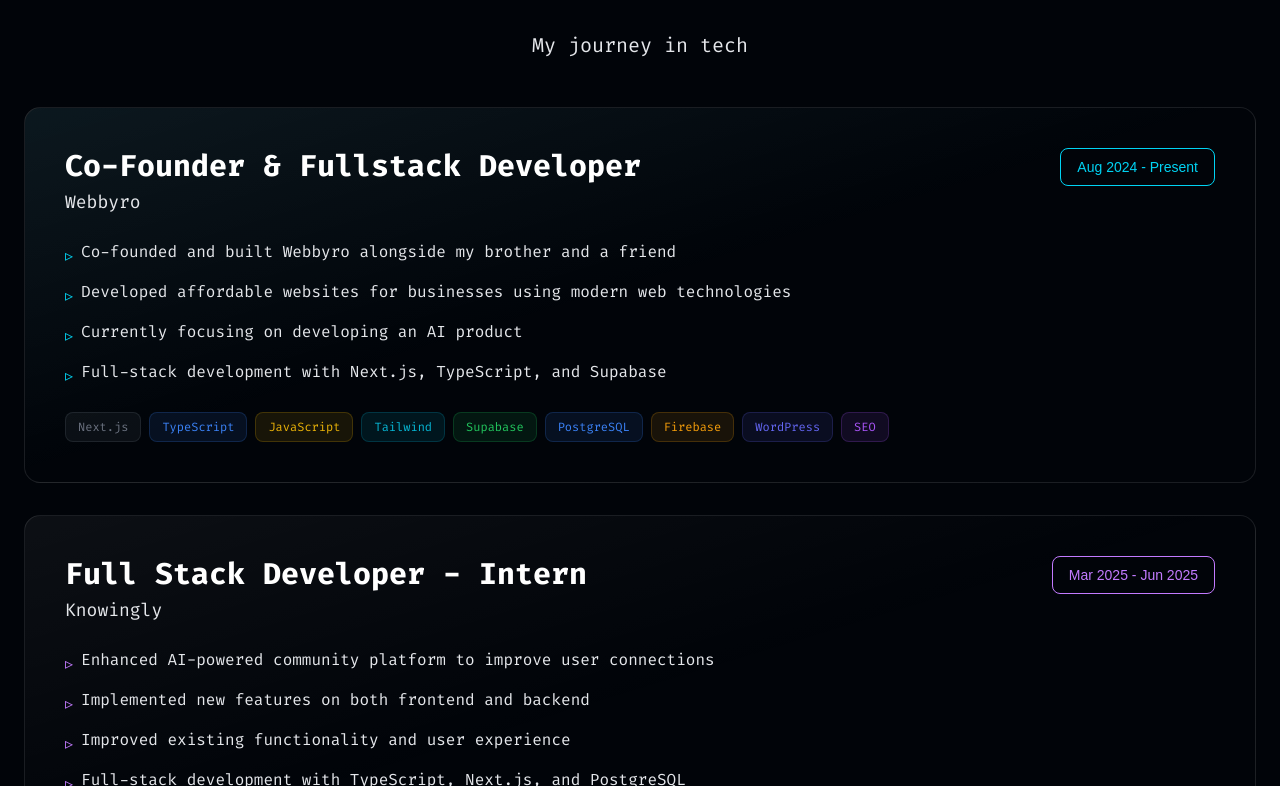
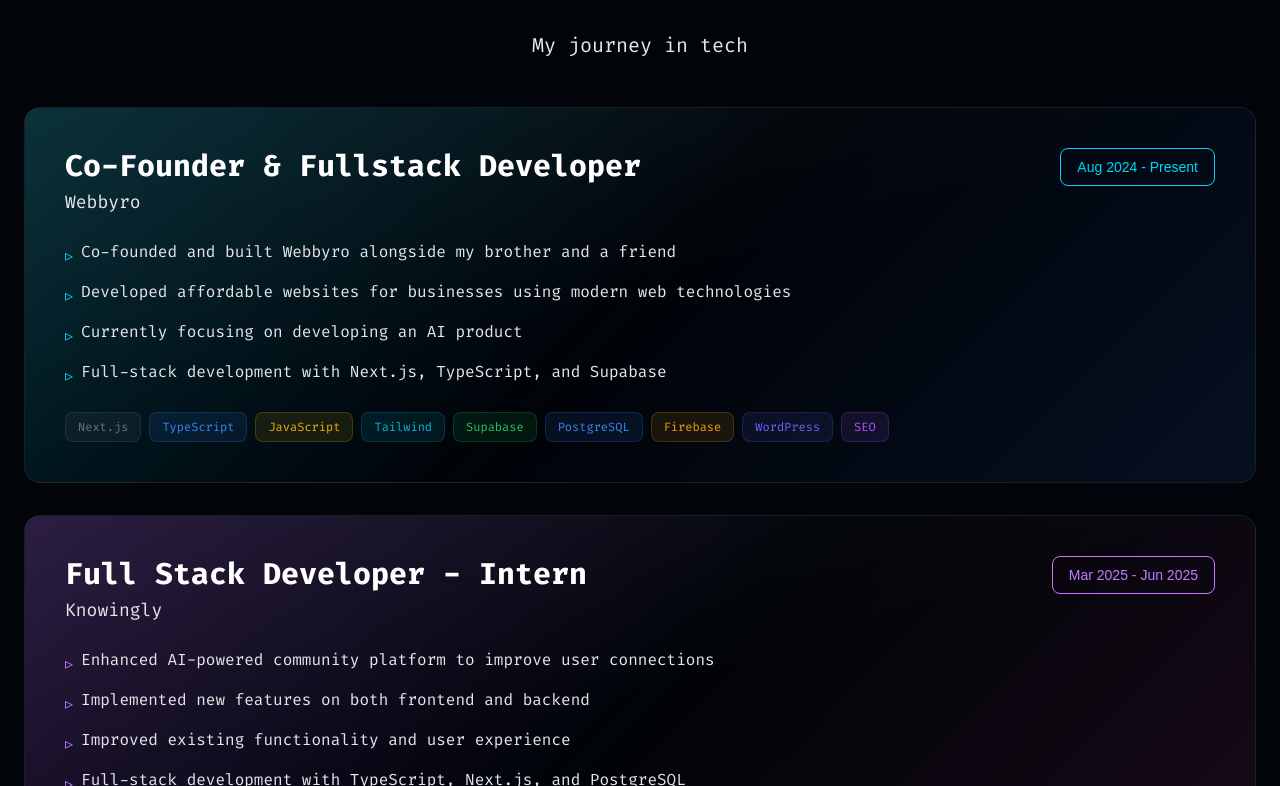
Before and after one commit to chvlpont/portfolio-ph, a Next.js app: page / in a window 1280 px wide. Shown: the part 3714-4500 px from the top of the page. Built offline with nearby package versions, Linux system fonts and the light colour scheme.

Commit message:
fix experiende card gradients

```diff
--- a/app/page.tsx
+++ b/app/page.tsx
@@ -39,6 +39,18 @@
   fontLink.rel = "stylesheet";
   document.head.appendChild(fontLink);
 }
+
+// Helper function to convert Tailwind color names to hex
+const getTailwindColor = (colorName: string) => {
+  const colorMap: { [key: string]: string } = {
+    "cyan-500": "#06b6d4",
+    "blue-500": "#3b82f6",
+    "purple-500": "#a855f7",
+    "pink-500": "#ec4899",
+    "green-500": "#22c55e",
+  };
+  return colorMap[colorName] || "#3b82f6"; // fallback to blue
+};
 
 const Portfolio = () => {
   useScrollAnimation();
@@ -670,10 +682,24 @@
                 <div key={experience.company} className="relative">
                   <div className="group relative overflow-hidden rounded-2xl border border-white/10 bg-linear-to-br from-white/5 via-transparent to-transparent hover:border-white/20 transition-all duration-500">
                     <div
-                      className={`absolute inset-0 bg-linear-to-br from-${experience.gradient.from}/5 via-transparent to-${experience.gradient.to}/5 pointer-events-none`}
+                      className="absolute inset-0 pointer-events-none"
+                      style={{
+                        background: `linear-gradient(135deg, ${getTailwindColor(
+                          experience.gradient.from
+                        )}33, transparent, ${getTailwindColor(
+                          experience.gradient.to
+                        )}1A)`,
+                      }}
                     ></div>
                     <div
-                      className={`absolute inset-0 bg-linear-to-br from-${experience.gradient.from}/10 via-transparent to-${experience.gradient.to}/10 opacity-0 group-hover:opacity-100 transition-opacity duration-500`}
+                      className="absolute inset-0 opacity-0 group-hover:opacity-100 transition-opacity duration-500 pointer-events-none"
+                      style={{
+                        background: `linear-gradient(135deg, ${getTailwindColor(
+                          experience.gradient.from
+                        )}4D, transparent, ${getTailwindColor(
+                          experience.gradient.to
+                        )}2A)`,
+                      }}
                     ></div>
 
                     <div className="relative p-8 md:p-10">
```
